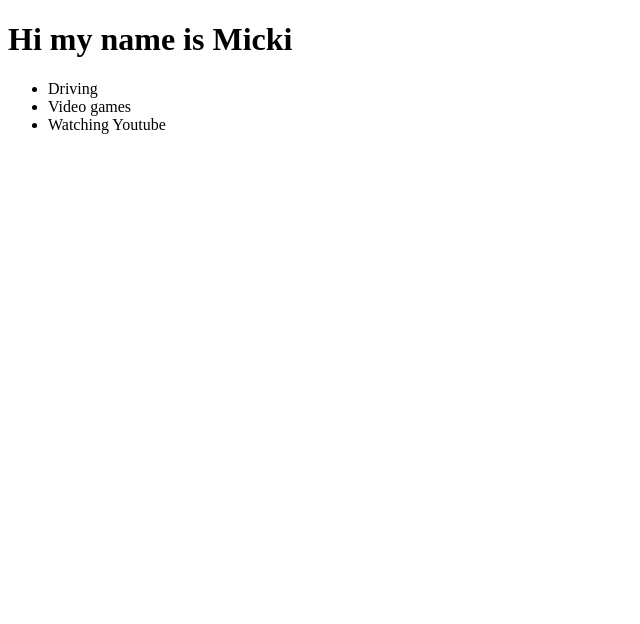
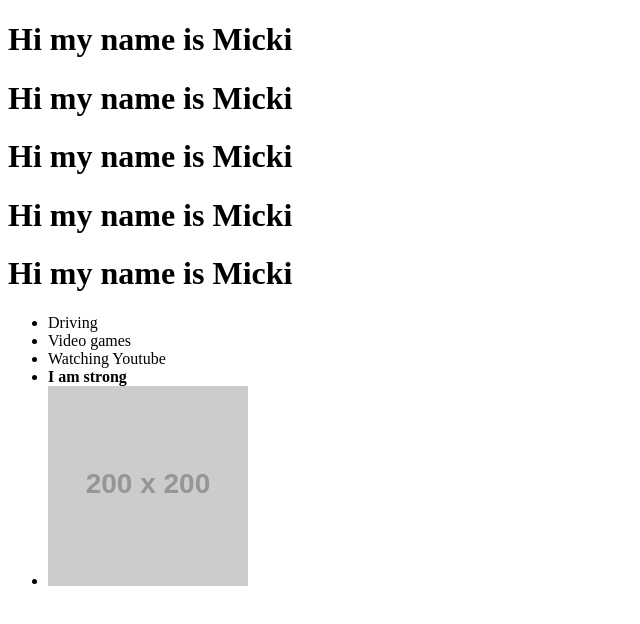
Before and after one commit to themouse14/hello_world, a plain HTML site: page index.html in a window 1280 px wide. Shown: the whole page, without its empty margins (0-640 px from the left). Drawn offline with Linux system fonts and the light colour scheme; placeholder pictures from the web are drawn by us.

Commit message:
experimented with html elements

```diff
--- a/index.html
+++ b/index.html
@@ -4,15 +4,22 @@
     <meta charset="UTF-8">
     <meta http-equiv="X-UA-Compatible" content="IE=edge">
     <meta name="viewport" content="width=device-width, initial-scale=1.0">
-    <title>Document</title>
+    <title>My webpage</title>
 </head>
 <body>
+    <h1>Hi my name is Micki</h1>
+    <h1>Hi my name is Micki</h1>
+    <h1>Hi my name is Micki</h1>
+    <h1>Hi my name is Micki</h1>
     <h1>Hi my name is Micki</h1>
     <ul>
         <li>Driving</li>
         <li>Video games</li>
         <li>Watching Youtube</li>
+        <li><strong>I am strong</strong><li>
+        <img src="https://via.placeholder.com/200" alt="">
     </ul>
+
 
 </body>
 </html>
```
